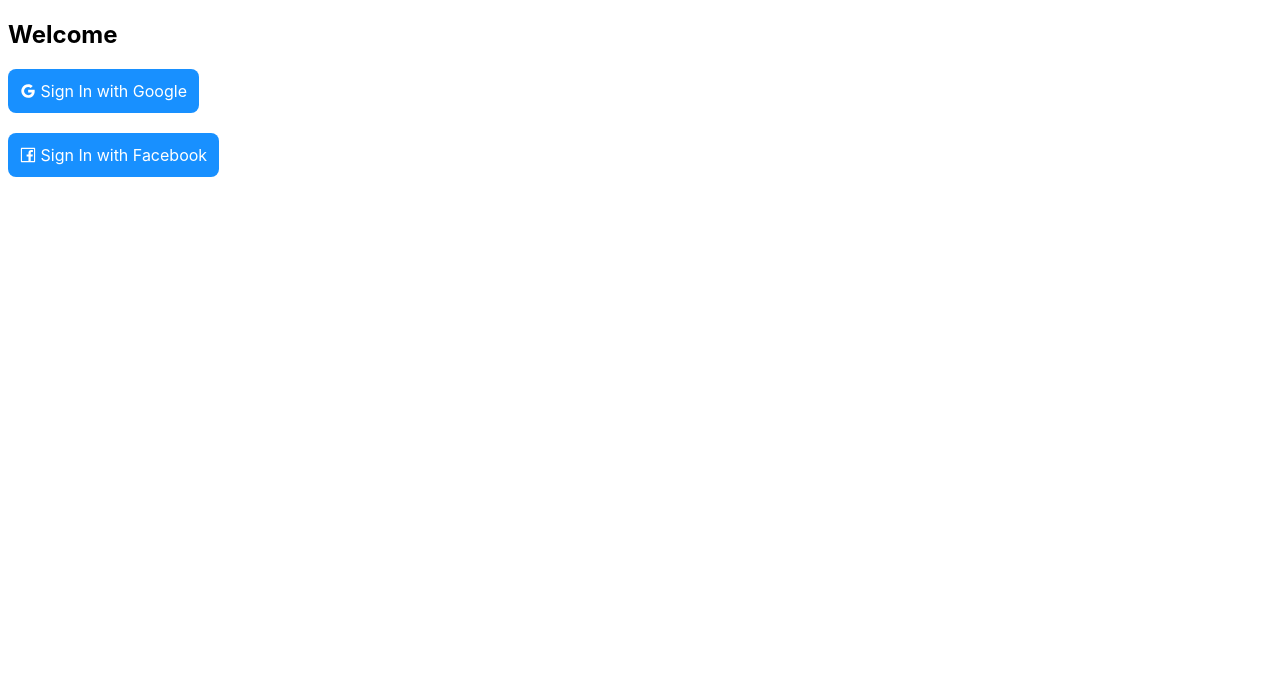
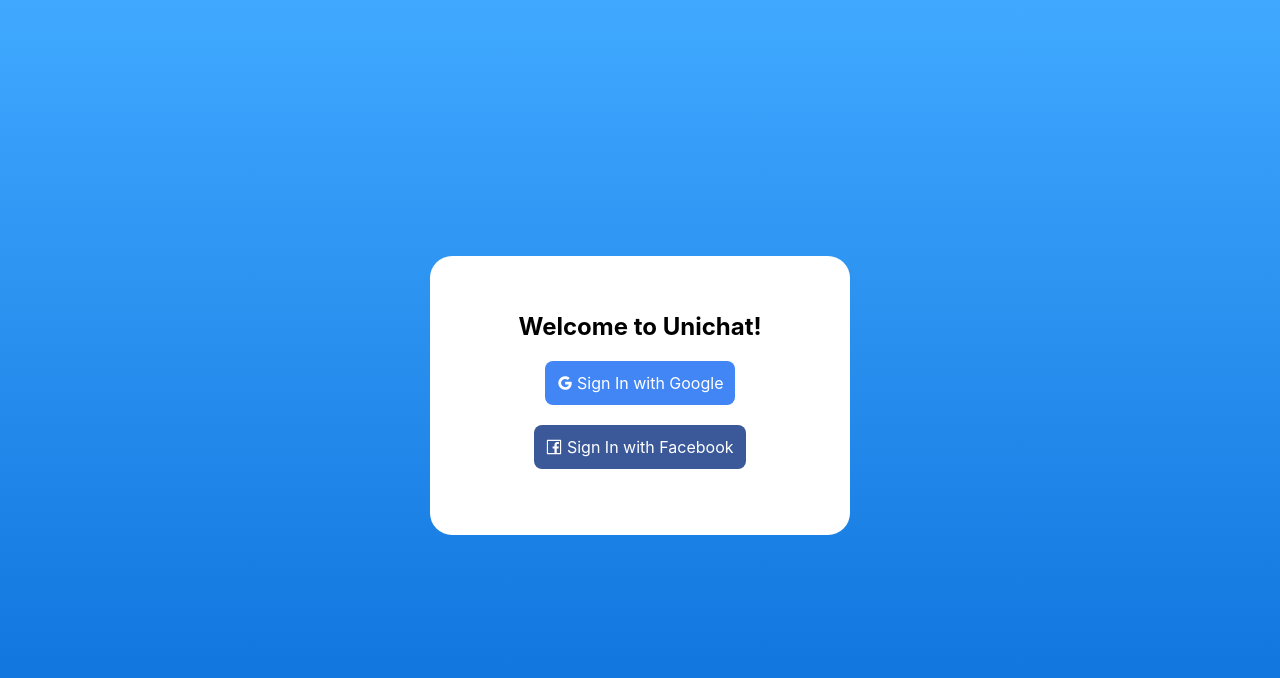
Before and after one commit to alamorre/unichat, a React (Create React App) app: page /login in a window 1280 px wide. Shown: the top 678 px of the page. Built offline with nearby package versions, Linux system fonts and the light colour scheme; no server answers.

Commit message:
better login flow

```diff
--- a/src/components/App.js
+++ b/src/components/App.js
@@ -1,6 +1,9 @@
 import React from "react"
+
+import PrivateRoute from "./PrivateRoute"
+import { BrowserRouter as Router, Switch, Route } from "react-router-dom"
+
 import { AuthProvider } from "../contexts/AuthContext"
-import { BrowserRouter as Router, Switch, Route } from "react-router-dom"
 
 import Chats from "./Chats"
 import Login from "./Login"
@@ -11,8 +14,8 @@
       <Router>
         <AuthProvider>
           <Switch>
+            <PrivateRoute exact path="/" component={Chats} />
             <Route path="/login" component={Login} />
-            <Route path="/" component={Chats} />
           </Switch>
         </AuthProvider>
       </Router>
--- a/src/components/Chats.js
+++ b/src/components/Chats.js
@@ -71,9 +71,7 @@
   }, [currentUser, history])
   // ~~~~~~~~~~~~~~~~~~~~~~~~~~~~~
 
-  if (!currentUser) return <div />
-
-  if (loading) return <div>Loading...</div>
+  if (loading) return <div />
 
   return (
     <div className='chats-page'>
--- a/src/components/Login.js
+++ b/src/components/Login.js
@@ -1,18 +1,19 @@
 import React from "react"
 
-import { GoogleOutlined, FacebookOutlined } from '@ant-design/icons'
+import { GoogleOutlined, FacebookOutlined, LoadingOutlined } from '@ant-design/icons'
 
 import { useAuth } from "../contexts/AuthContext"
 
 export default function Login() {
-  const { facebookLogin, googleLogin } = useAuth()
+  const { loading, facebookLogin, googleLogin } = useAuth()
 
   return (
-    <div>
-      <h2>Welcome</h2>
+    <div id='login-page'>
+      <div id='login-card'>
+        <h2>Welcome to Unichat!</h2>
 
         <div
-        className='login-button'
+          className='login-button google'
           onClick={() => googleLogin()}
         >
           <GoogleOutlined /> Sign In with Google
@@ -21,11 +22,19 @@
         <br /> <br />
 
         <div
-        className='login-button'
+          className='login-button facebook'
           onClick={() => facebookLogin()}
         >
           <FacebookOutlined /> Sign In with Facebook
         </div>
       </div>
+
+      {
+        loading &&
+        <div id='loading-container'>
+          <LoadingOutlined id='loading-icon' />
+        </div>
+      }
+    </div>
   )
 }
--- /dev/null
+++ b/src/components/PrivateRoute.js
@@ -0,0 +1,16 @@
+import React from "react"
+import { Route, Redirect } from "react-router-dom"
+import { useAuth } from "../contexts/AuthContext"
+
+export default function PrivateRoute({ component: Component, ...rest }) {
+  const { currentUser } = useAuth()
+
+  return (
+    <Route
+      {...rest}
+      render={props => {
+        return currentUser ? <Component {...props} /> : <Redirect to="/login" />
+      }}
+    ></Route>
+  )
+}
--- a/src/contexts/AuthContext.js
+++ b/src/contexts/AuthContext.js
@@ -12,6 +12,7 @@
 }
 
 export function AuthProvider({ children }) {
+  const [loading, setLoading] = useState(true)
   const [currentUser, setCurrentUser] = useState()
   const history = useHistory()
 
@@ -28,6 +29,7 @@
   useEffect(() => {
     auth.onAuthStateChanged(user => {
       setCurrentUser(user)
+      setLoading(false)
       history.push('/')
     })
   }, [currentUser, history])
@@ -41,7 +43,7 @@
 
   return (
     <AuthContext.Provider value={value}>
-      { children }
+      {!loading && children}
     </AuthContext.Provider>
   )
 }
--- a/src/index.css
+++ b/src/index.css
@@ -1,11 +1,12 @@
-.login-button {
-  cursor: pointer;
-  background-color: #1890ff;
-  color: white;
-  padding: 12px;
-  border-radius: 8px;
-  display: inline-block;
+/* Global */
+
+* {
+  font-family: Avenir, -apple-system, BlinkMacSystemFont, Segoe UI, Roboto,
+    Helvetica Neue, Arial, Noto Sans, sans-serif, Apple Color Emoji,
+    Segoe UI Emoji, Segoe UI Symbol, Noto Color Emoji;
 }
+
+/* Chats Page */
 
 .chats-page {
   position: absolute;
@@ -43,8 +44,58 @@
   background: transparent; /* Optional: just make scrollbar invisible */
 }
 
-* {
-  font-family: Avenir, -apple-system, BlinkMacSystemFont, Segoe UI, Roboto,
-    Helvetica Neue, Arial, Noto Sans, sans-serif, Apple Color Emoji,
-    Segoe UI Emoji, Segoe UI Symbol, Noto Color Emoji;
+/* Login Page */
+
+#login-page {
+  background-image: linear-gradient(#40a9ff, #096dd9);
+  position: absolute;
+  top: 0px;
+  bottom: 0px;
+  left: 0px;
+  right: 0px;
 }
+
+#login-card {
+  position: relative;
+  top: calc(50vh - 144px);
+  left: calc(50vw - 210px);
+  padding-top: 36px;
+  padding-bottom: 66px;
+  width: 420px;
+  text-align: center;
+  background-color: white;
+  border-radius: 22px;
+}
+
+.login-button {
+  cursor: pointer;
+  color: white;
+  padding: 12px;
+  border-radius: 8px;
+  display: inline-block;
+}
+
+.facebook {
+  background-color: #3b5998;
+}
+
+.google {
+  background-color: #4285f4;
+  color: white;
+}
+
+#loading-container {
+  position: absolute;
+  top: 0px;
+  bottom: 0px;
+  left: 0px;
+  right: 0px;
+  background-color: rgb(255, 255, 255, 0.22);
+}
+
+#loading-icon {
+  font-size: 66px;
+  position: relative;
+  left: calc(50vw - 33px);
+  top: calc(50vh - 22px);
+}
```
Lines whose indentation alone changed are shown as unchanged.
